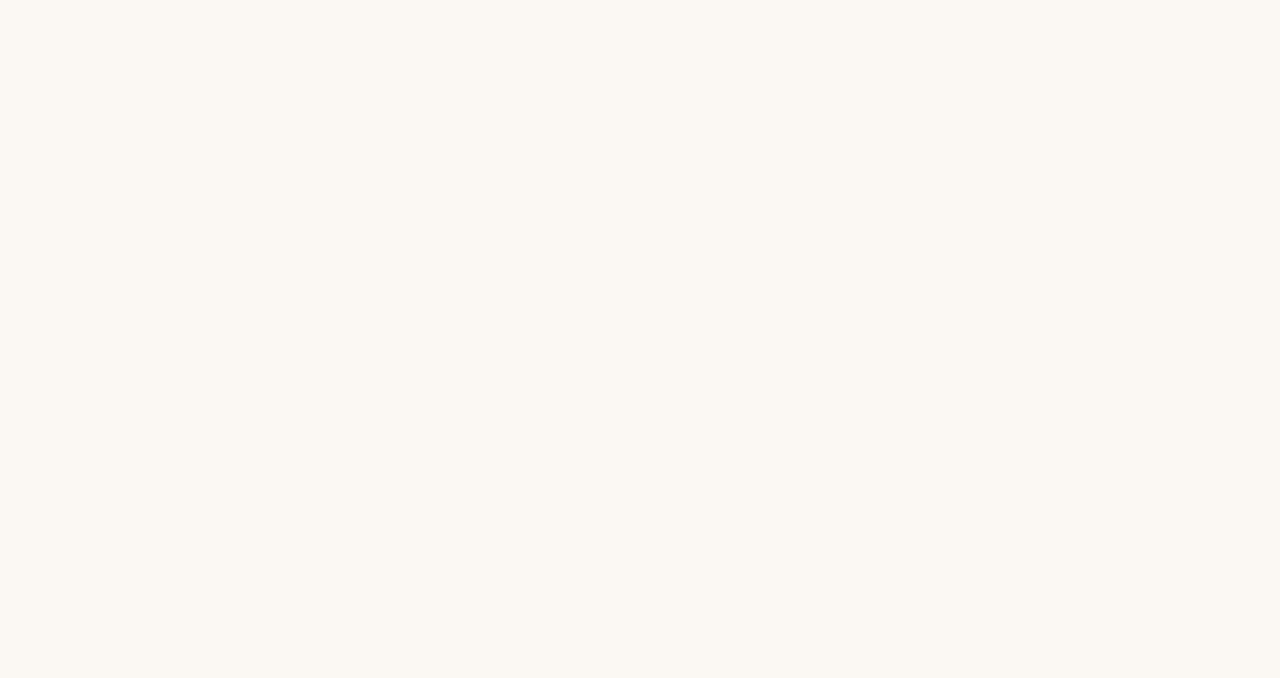
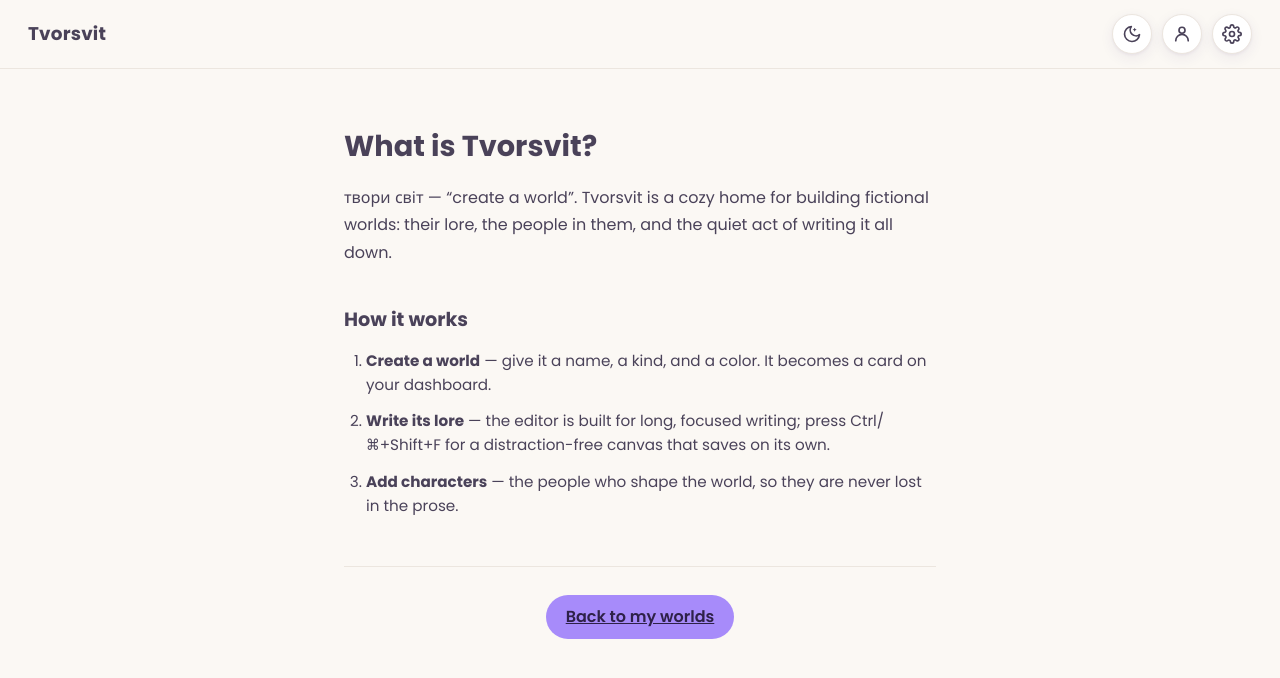
Before and after one commit to lirriya/Tvorsvit, a React (Vite) app in the folder tvorsvit-frontend/: page /about in a window 1280 px wide. Before the commit this address had no page. Shown: the top 678 px of the page. Built offline with nearby package versions, Linux system fonts and the light colour scheme.

Commit message:
feat(landing page): lay out update

```diff
--- a/tvorsvit-frontend/src/App.css
+++ b/tvorsvit-frontend/src/App.css
@@ -1,23 +1,8 @@
 .app-shell {
   position: relative;
   min-height: 100vh;
-}
-
-.app-header {
-  text-align: center;
-  padding: 64px 24px 40px;
-}
-
-.app-header h1 {
-  font-size: 3rem;
-  font-weight: 700;
-  letter-spacing: 1px;
-  color: var(--accent);
-}
-
-.subtitle {
-  margin-top: 10px;
-  color: var(--text-muted);
+  display: flex;
+  flex-direction: column;
 }
 
 .status-text {
@@ -60,7 +45,7 @@
   grid-template-columns: repeat(auto-fill, minmax(280px, 1fr));
   gap: 20px;
   max-width: 1100px;
-  margin: 0 auto;
+  margin: 36px auto 0;
   padding: 0 24px 48px;
 }
 
@@ -109,14 +94,14 @@
   text-decoration: none;
   color: var(--text);
   overflow: hidden;
-  box-shadow: var(--shadow-sm);
-  transition: transform 0.15s ease, border-color 0.15s ease, box-shadow 0.15s ease;
+  box-shadow: var(--shadow-float);
+  transition: transform 0.18s ease, border-color 0.15s ease, box-shadow 0.18s ease;
 }
 
 .world-card:hover {
-  transform: translateY(-3px);
+  transform: translateY(-6px);
   border-color: var(--accent);
-  box-shadow: var(--shadow-md);
+  box-shadow: var(--shadow-float-lg);
 }
 
 .world-card-accent {
@@ -759,3 +744,154 @@
     transform: translate(-50%, 0);
   }
 }
+
+.hero {
+  margin: 0 auto;
+  padding: 56px 24px 0;
+  text-align: center;
+}
+
+.hero-title {
+  font-size: 2.6rem;
+  font-weight: 700;
+  color: var(--accent-strong);
+}
+
+.hero-tagline {
+  margin-top: 8px;
+  font-size: 1.05rem;
+  color: var(--text-muted);
+}
+
+.hero-about {
+  max-width: 520px;
+  margin: 16px auto 0;
+  font-size: 0.95rem;
+  line-height: 1.6;
+  color: var(--text);
+}
+
+.hero-actions {
+  margin-top: 28px;
+}
+
+.hero-slim {
+  display: flex;
+  align-items: baseline;
+  justify-content: center;
+  gap: 14px;
+  padding: 32px 24px 0;
+}
+
+.hero-greeting {
+  font-size: 1.15rem;
+  font-weight: 600;
+  color: var(--text);
+}
+
+.hero-counts {
+  font-size: 0.9rem;
+  color: var(--text-muted);
+}
+
+.empty-state {
+  display: flex;
+  flex-direction: column;
+  align-items: center;
+  gap: 14px;
+  padding: 8px 24px 56px;
+  text-align: center;
+}
+
+.empty-state-emoji {
+  font-size: 2.75rem;
+  line-height: 1;
+}
+
+.empty-state-text {
+  max-width: 420px;
+  font-size: 0.92rem;
+  line-height: 1.6;
+  color: var(--text-muted);
+}
+
+.footer {
+  display: flex;
+  flex-wrap: wrap;
+  align-items: center;
+  justify-content: center;
+  gap: 6px 22px;
+  margin-top: auto;
+  padding: 40px 24px 44px;
+  border-top: 1px solid var(--border);
+  color: var(--text-muted);
+  font-size: 0.85rem;
+}
+
+.footer-made {
+  display: inline-flex;
+  align-items: center;
+  gap: 6px;
+}
+
+.footer-made svg {
+  color: var(--accent-strong);
+}
+
+.footer-link {
+  color: var(--text-muted);
+  text-decoration: none;
+  transition: color 0.15s ease;
+}
+
+.footer-link:hover {
+  color: var(--accent-strong);
+}
+
+.about {
+  max-width: 640px;
+  margin: 0 auto;
+  padding: 56px 24px 80px;
+}
+
+.about h1 {
+  margin-bottom: 16px;
+  font-size: 1.8rem;
+  color: var(--text);
+}
+
+.about-lead {
+  font-size: 1rem;
+  line-height: 1.7;
+  color: var(--text);
+}
+
+.about h2 {
+  margin-top: 40px;
+  margin-bottom: 14px;
+  font-size: 1.2rem;
+  color: var(--text);
+}
+
+.about-steps {
+  display: flex;
+  flex-direction: column;
+  gap: 12px;
+  margin: 0;
+  padding-left: 22px;
+  font-size: 0.95rem;
+  line-height: 1.6;
+  color: var(--text);
+}
+
+.about-steps strong {
+  color: var(--text);
+}
+
+.about-actions {
+  display: flex;
+  justify-content: center;
+  margin-top: 48px;
+  padding-top: 28px;
+  border-top: 1px solid var(--border);
+}
--- a/tvorsvit-frontend/src/App.jsx
+++ b/tvorsvit-frontend/src/App.jsx
@@ -1,6 +1,7 @@
 import { Route, Routes } from 'react-router-dom';
 import './App.css';
 import Dashboard from './pages/Dashboard.jsx';
+import About from './pages/About.jsx';
 import Editor from './pages/Editor.jsx';
 import Characters from './pages/Characters.jsx';
 
@@ -8,6 +9,7 @@ function App() {
   return (
     <Routes>
       <Route path="/" element={<Dashboard />} />
+      <Route path="/about" element={<About />} />
       <Route path="/worlds/:id" element={<Editor />} />
       <Route path="/worlds/:id/characters" element={<Characters />} />
     </Routes>
--- /dev/null
+++ b/tvorsvit-frontend/src/components/Footer.jsx
@@ -0,0 +1,29 @@
+import { Link } from 'react-router-dom';
+
+function HeartIcon() {
+  return (
+    <svg viewBox="0 0 24 24" width="14" height="14" fill="currentColor" aria-hidden="true">
+      <path d="M12 21.35l-1.45-1.32C5.4 15.36 2 12.28 2 8.5 2 5.42 4.42 3 7.5 3c1.74 0 3.41.81 4.5 2.09C13.09 3.81 14.76 3 16.5 3 19.58 3 22 5.42 22 8.5c0 3.78-3.4 6.86-8.55 11.54L12 21.35z" />
+    </svg>
+  );
+}
+
+function Footer() {
+  return (
+    <footer className="footer">
+      <span>© 2026 Tvorsvit</span>
+      <span className="footer-made">
+        Made with
+        <HeartIcon />
+      </span>
+      <a className="footer-link" href="https://github.com/lirriya" target="_blank" rel="noreferrer">
+        GitHub
+      </a>
+      <Link className="footer-link" to="/about">
+        About · How it works
+      </Link>
+    </footer>
+  );
+}
+
+export default Footer;
--- a/tvorsvit-frontend/src/index.css
+++ b/tvorsvit-frontend/src/index.css
@@ -32,7 +32,8 @@
   --shadow-md: 0 4px 10px rgba(60, 42, 120, 0.08), 0 10px 28px rgba(60, 42, 120, 0.12);
   --shadow-lg: 0 10px 24px rgba(60, 42, 120, 0.12), 0 24px 60px rgba(60, 42, 120, 0.16);
 
-  --gradient-hero: linear-gradient(135deg, rgba(167, 139, 250, 0.24) 0%, rgba(255, 179, 198, 0.32) 55%, rgba(255, 222, 196, 0.34) 100%);
+  --shadow-float: 0 1px 3px rgba(60, 42, 120, 0.05), 0 10px 24px -8px rgba(60, 42, 120, 0.14), 0 28px 60px -24px rgba(60, 42, 120, 0.18);
+  --shadow-float-lg: 0 2px 6px rgba(60, 42, 120, 0.06), 0 16px 32px -10px rgba(60, 42, 120, 0.2), 0 40px 80px -28px rgba(60, 42, 120, 0.26);
 
   --font-ui: 'Poppins', 'Segoe UI', Tahoma, Geneva, Verdana, sans-serif;
   --font-editor: 'Quicksand', var(--font-ui);
@@ -68,7 +69,8 @@ html[data-theme='dark'] {
   --shadow-md: 0 4px 10px rgba(0, 0, 0, 0.34), 0 10px 28px rgba(0, 0, 0, 0.32);
   --shadow-lg: 0 10px 24px rgba(0, 0, 0, 0.38), 0 24px 60px rgba(0, 0, 0, 0.4);
 
-  --gradient-hero: linear-gradient(135deg, rgba(124, 58, 237, 0.3) 0%, rgba(167, 139, 250, 0.16) 55%, rgba(88, 28, 135, 0.28) 100%);
+  --shadow-float: 0 1px 3px rgba(0, 0, 0, 0.35), 0 10px 24px -8px rgba(0, 0, 0, 0.4), 0 28px 60px -24px rgba(0, 0, 0, 0.45);
+  --shadow-float-lg: 0 2px 6px rgba(0, 0, 0, 0.4), 0 16px 32px -10px rgba(0, 0, 0, 0.45), 0 40px 80px -28px rgba(0, 0, 0, 0.5);
 }
 
 * {
@@ -99,7 +101,7 @@ body {
   background-color: var(--bg);
   color: var(--text);
   font-family: var(--font-ui);
-  font-size: 16px;
+  font-size: 1rem;
   line-height: 1.5;
 }
 
--- /dev/null
+++ b/tvorsvit-frontend/src/pages/About.jsx
@@ -0,0 +1,41 @@
+import { Link } from 'react-router-dom';
+import TopBar from '../components/TopBar.jsx';
+
+function About() {
+  return (
+    <div className="app-shell">
+      <TopBar />
+      <main className="about">
+        <h1>What is Tvorsvit?</h1>
+        <p className="about-lead">
+          твори світ — “create a world”. Tvorsvit is a cozy home for building fictional worlds: their lore,
+          the people in them, and the quiet act of writing it all down.
+        </p>
+
+        <h2>How it works</h2>
+        <ol className="about-steps">
+          <li>
+            <strong>Create a world</strong> — give it a name, a kind, and a color. It becomes a card on your
+            dashboard.
+          </li>
+          <li>
+            <strong>Write its lore</strong> — the editor is built for long, focused writing; press Ctrl/⌘+Shift+F
+            for a distraction-free canvas that saves on its own.
+          </li>
+          <li>
+            <strong>Add characters</strong> — the people who shape the world, so they are never lost in the
+            prose.
+          </li>
+        </ol>
+
+        <div className="about-actions">
+          <Link to="/" className="btn btn-primary">
+            Back to my worlds
+          </Link>
+        </div>
+      </main>
+    </div>
+  );
+}
+
+export default About;
--- a/tvorsvit-frontend/src/pages/Dashboard.jsx
+++ b/tvorsvit-frontend/src/pages/Dashboard.jsx
@@ -1,8 +1,39 @@
 import { useCallback, useEffect, useState } from 'react';
 import { listWorlds } from '../api.js';
+import CreateWorldModal from '../components/CreateWorldModal.jsx';
+import Footer from '../components/Footer.jsx';
+import TopBar from '../components/TopBar.jsx';
 import WorldCard from '../components/WorldCard.jsx';
-import CreateWorldModal from '../components/CreateWorldModal.jsx';
-import TopBar from '../components/TopBar.jsx';
+
+function Hero({ worlds, onCreate }) {
+  if (!worlds) return null;
+
+  if (worlds.length === 0) {
+    return (
+      <section className="hero">
+        <h1 className="hero-title">Tvorsvit</h1>
+        <p className="hero-tagline">твори світ — create a world</p>
+        <p className="hero-about">
+          A cozy home for building fictional worlds — lore, characters, and quiet writing time.
+        </p>
+        <div className="hero-actions">
+          <button type="button" className="btn btn-primary" onClick={onCreate}>
+            Create your first world
+          </button>
+        </div>
+      </section>
+    );
+  }
+
+  return (
+    <section className="hero hero-slim">
+      <p className="hero-greeting">Welcome back</p>
+      <p className="hero-counts">
+        {worlds.length} {worlds.length === 1 ? 'world' : 'worlds'} on your shelf
+      </p>
+    </section>
+  );
+}
 
 function Dashboard() {
   const [worlds, setWorlds] = useState(null);
@@ -32,6 +63,7 @@ function Dashboard() {
   return (
     <div className="app-shell">
       <TopBar />
+      <Hero worlds={worlds} onCreate={() => setShowCreate(true)} />
 
       {error && (
         <div className="error-banner">
@@ -56,10 +88,19 @@ function Dashboard() {
             ))}
           </main>
           {worlds.length === 0 && (
-            <p className="empty-hint">No worlds yet — use the “+ Create new world” tile to start your first one.</p>
+            <div className="empty-state">
+              <span className="empty-state-emoji" aria-hidden="true">
+                📖
+              </span>
+              <p className="empty-state-text">
+                Your worlds are dreaming here — use the “+ Create new world” tile to wake the first one up.
+              </p>
+            </div>
           )}
         </>
       )}
+
+      <Footer />
 
       {showCreate && <CreateWorldModal onClose={() => setShowCreate(false)} onCreated={handleCreated} />}
     </div>
```
